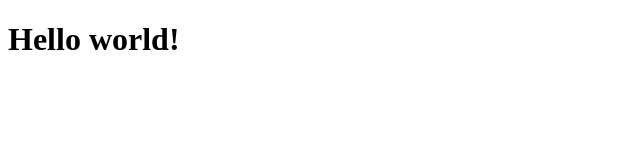
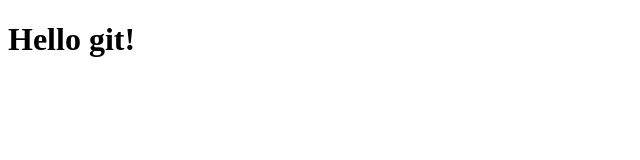
Before and after one commit to KirsanovaEvgeniya/myproject, a plain HTML site: page index.html in a window 1280 px wide. Shown: the whole page, without its empty margins (0-640 px from the left). Drawn offline with Linux system fonts and the light colour scheme.

Commit message:
Changed title

```diff
--- a/index.html
+++ b/index.html
@@ -7,7 +7,7 @@
     <title>Document</title>
 </head>
 <body>
-    <h1>Hello world!</h1>
+    <h1>Hello git!</h1>
 
     <script src="index.js"></script>
 </body>
```
